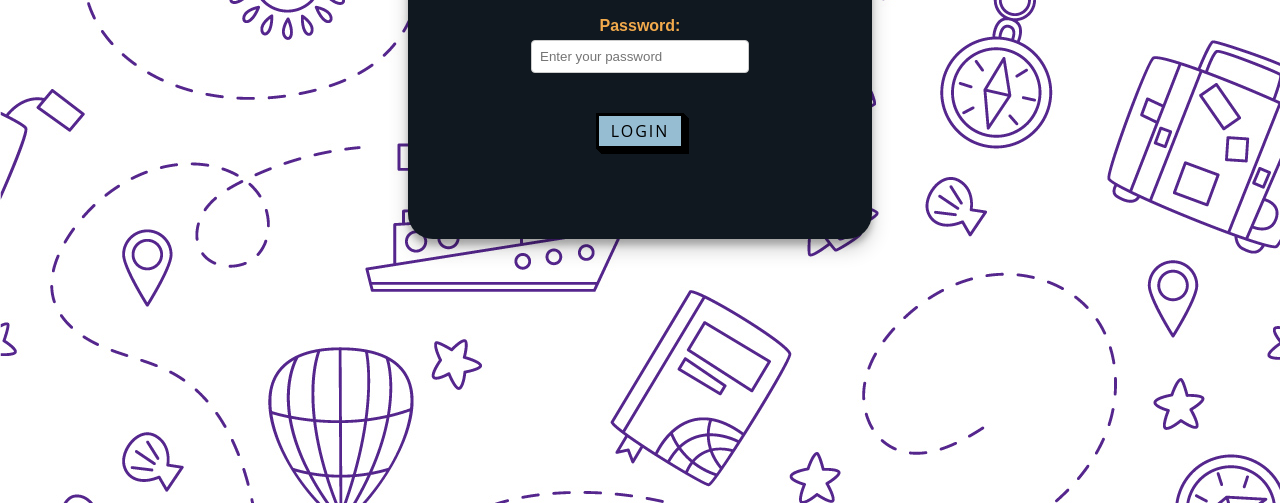
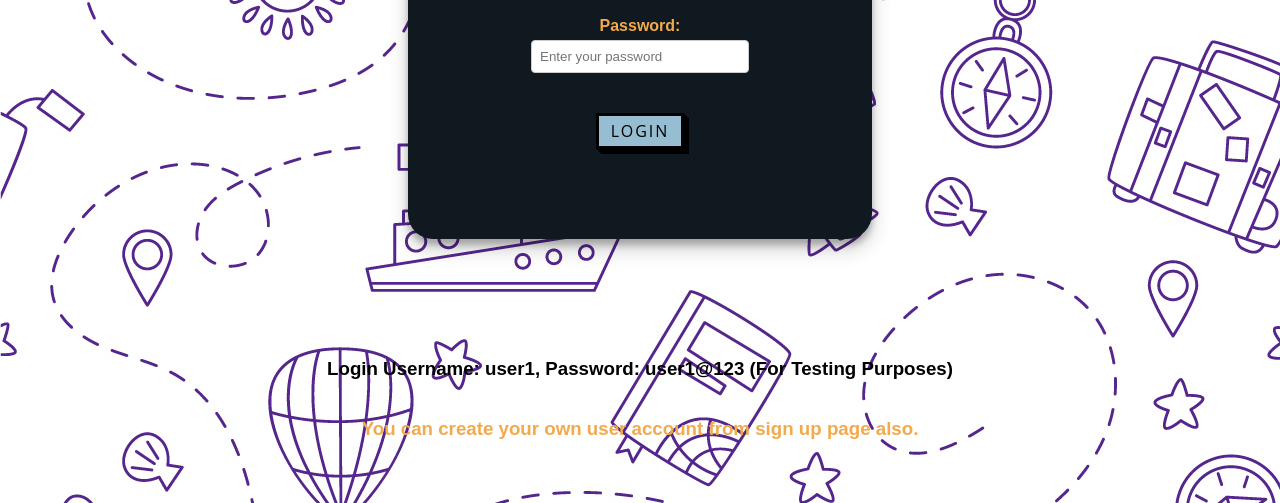
Before and after one commit to mallikagulati/Flight-Reservation-System, a website: page user/user_login.html in a window 1280 px wide. Shown: the part 305-808 px from the top of the page. Drawn offline with Linux system fonts and the light colour scheme; files that its build step writes are made by us from their sources; files whose address does not match are found by name.

Commit message:
Update user_login.html

```diff
--- a/user/user_login.html
+++ b/user/user_login.html
@@ -31,5 +31,11 @@
                 <button type="submit" class="btn">Login</button>
             </form>
         </div>
+        <h3 style="color: black">
+            Login Username: user1, Password: user1@123 (For Testing Purposes)
+        </h3>
+        <h3 tyle="color: black">
+            You can create your own user account from sign up page also.
+        </h3>
     </body>
 </html>
```
